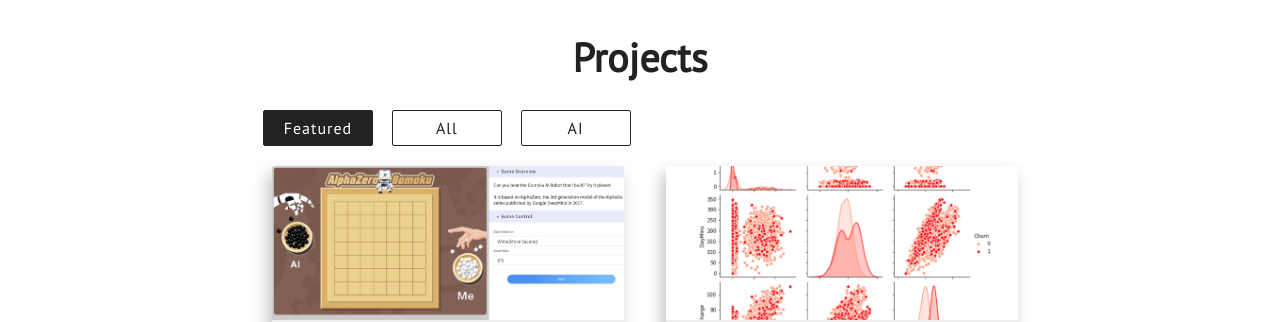
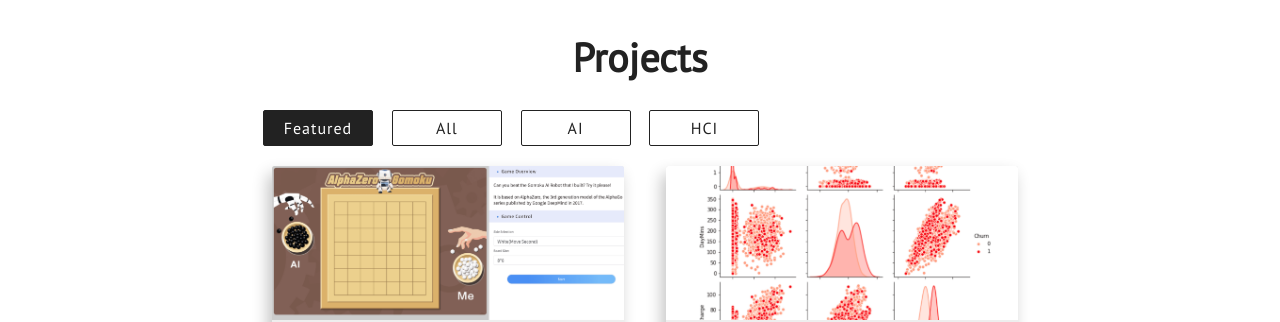
Before and after one commit to aiunicorn/aiunicorn.github.io, a Jekyll site: the page built from index.html, in a window 1280 px wide and 900 px high, scrolled down 2804 px. Shown: the part 142-464 px from the top of the window. Built offline with Jekyll 4.4.1, drawn with Linux system fonts in a browser that asks for light colours; nearby versions of some CDN libraries.

Commit message:
Added HCI Project Type

```diff
--- a/_includes/projects.html
+++ b/_includes/projects.html
@@ -7,7 +7,8 @@
 
                     <a id="featured" class="semi-transparent-button with-border white-button" onclick="selected('featured')">Featured</a>
                     <a id="all" class="semi-transparent-button with-border white-button" onclick="selected('all')">All</a>
-                    <a id="webdev" class="semi-transparent-button with-border white-button" onclick="selected('ai')">AI</a>
+                    <a id="ai" class="semi-transparent-button with-border white-button" onclick="selected('ai')">AI</a>
+                    <a id="hci" class="semi-transparent-button with-border white-button" onclick="selected('hci')">HCI</a>
 
                 </div>
 
```
